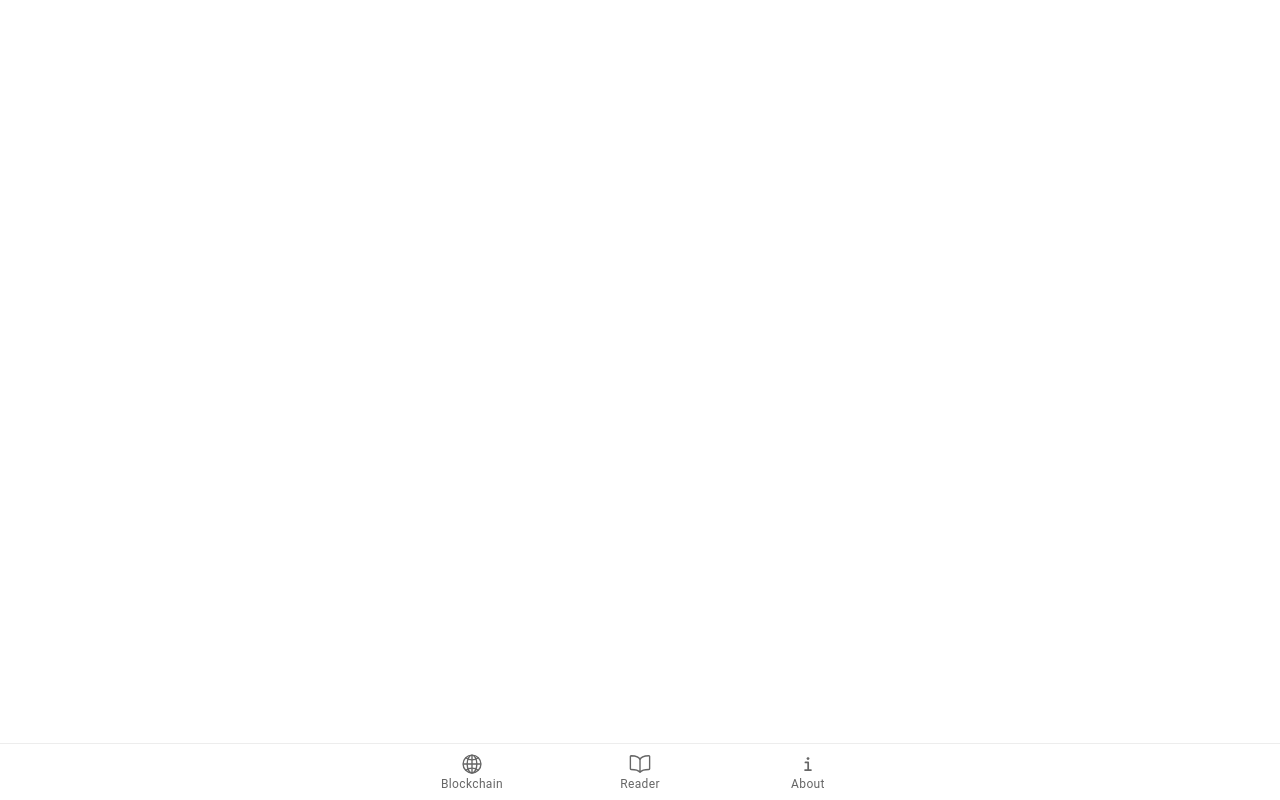
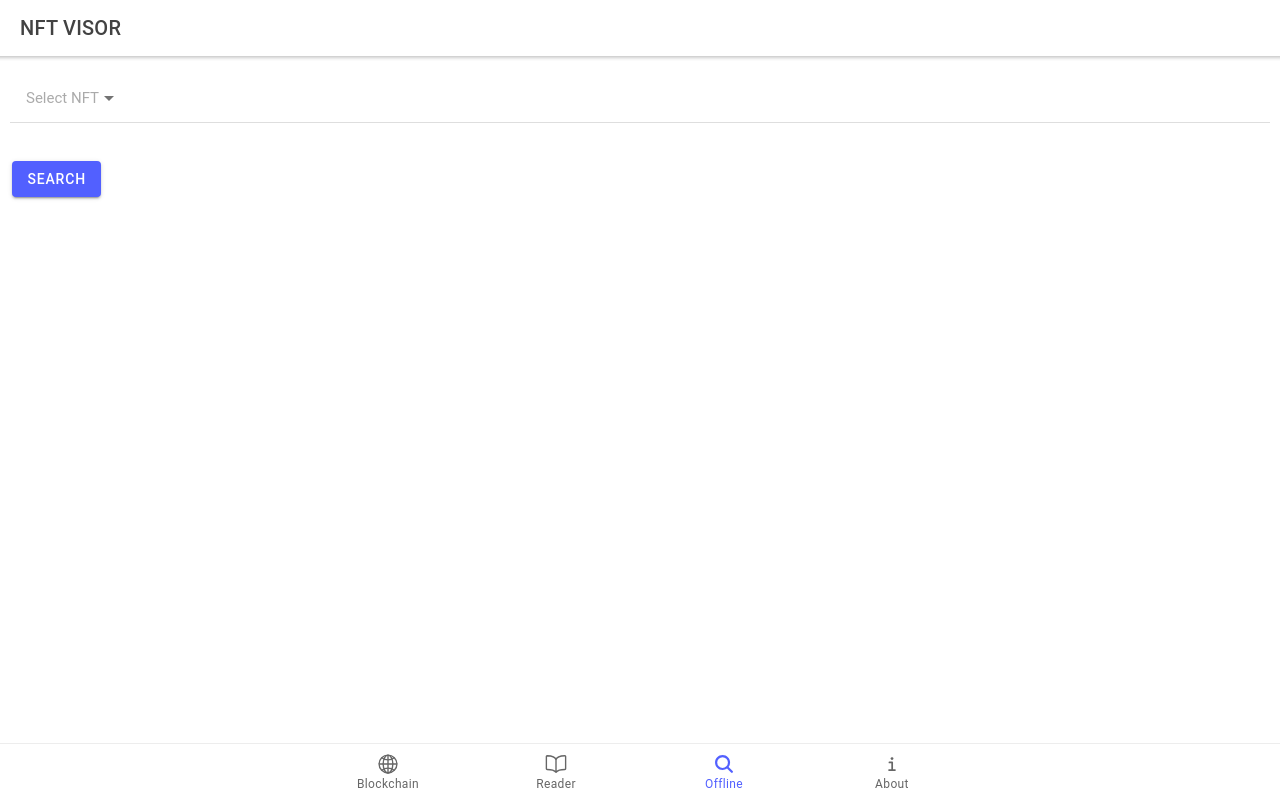
Before and after one commit to irwingtello/ionicMultichainVisor, a React (Create React App) app: page /Offline in a window 1280 px wide. Built offline with nearby package versions, Linux system fonts and the light colour scheme.

Commit message:
add offline screen

```diff
--- a/src/App.tsx
+++ b/src/App.tsx
@@ -10,11 +10,11 @@ import {
   setupIonicReact,
 } from "@ionic/react";
 import { IonReactRouter } from "@ionic/react-router";
-import { informationOutline, bookOutline, globeOutline } from "ionicons/icons";
+import { informationOutline, bookOutline, globeOutline ,search} from "ionicons/icons";
 import SelectBlockchain from "./pages/SelectBlockchain";
 import ShowNfts from "./pages/ShowNFTS";
 import About from "./pages/About";
-
+import Offline from "./pages/Offline";
 /* Core CSS required for Ionic components to work properly */
 import "@ionic/react/css/core.css";
 
@@ -50,6 +50,9 @@ const App: React.FC = () => (
           <Route path="/About">
             <About />
           </Route>
+          <Route path="/Offline">
+           <Offline/>
+          </Route>
           <Route exact path="/">
             <Redirect to="/SelectBlockchain" />
           </Route>
@@ -63,11 +66,15 @@ const App: React.FC = () => (
             <IonIcon icon={bookOutline} />
             <IonLabel>Reader</IonLabel>
           </IonTabButton>
+          <IonTabButton tab="Offline" href="/Offline">
+            <IonIcon icon={search} />
+            <IonLabel>Offline</IonLabel>
+          </IonTabButton>
           <IonTabButton tab="About" href="/About">
             <IonIcon icon={informationOutline} />
             <IonLabel>About</IonLabel>
           </IonTabButton>
-        </IonTabBar>
+          </IonTabBar>
       </IonTabs>
     </IonReactRouter>
   </IonApp>
--- a/src/pages/About.tsx
+++ b/src/pages/About.tsx
@@ -7,7 +7,7 @@ const About: React.FC = () => {
     <IonPage>
       <IonHeader>
         <IonToolbar>
-          <IonTitle>About</IonTitle>
+          <IonTitle>NFT VISOR</IonTitle>
         </IonToolbar>
       </IonHeader>
       <IonContent fullscreen>
--- /dev/null
+++ b/src/pages/Offline.css
@@ -0,0 +1,13 @@
+.row-class {
+    /*border-color: white;
+    border-width: .01em;
+    border-style: solid;
+    margin-bottom: -1px;
+    */
+    flex-direction: "row";
+}
+
+.ionSelect
+{
+    width: '50%'
+}
--- /dev/null
+++ b/src/pages/Offline.tsx
@@ -0,0 +1,56 @@
+import { IonContent, IonGrid, IonHeader, IonPage, IonTitle, IonToolbar, IonRow,IonCol,IonButton, IonList, IonItem, IonSelect, IonSelectOption } from '@ionic/react';
+
+import './About.css';
+
+const Offline: React.FC = () => {
+  return (
+    <IonPage>
+      <IonHeader>
+        <IonToolbar>
+          <IonTitle>NFT VISOR </IonTitle>
+        </IonToolbar>
+      </IonHeader>
+      <IonContent fullscreen>
+        <IonHeader collapse="condense">
+          <IonToolbar>
+            <IonTitle size="large">Offline</IonTitle>
+          </IonToolbar>
+        </IonHeader>
+      <IonGrid>
+
+      <IonRow class="row-class">
+            <IonCol class="cell-class">
+              <div className="text-lg ion-margin-bottom ion-text-justify">
+              <IonList>
+      <IonItem  style={{ fontSize: "15px" }} >
+        <IonSelect interface="popover" placeholder="Select NFT">
+          <IonSelectOption value="ETH">ETH</IonSelectOption>
+          <IonSelectOption value="Polygon">Polygon</IonSelectOption>
+          <IonSelectOption value="BNB">BNB</IonSelectOption>
+          <IonSelectOption value="Fantom">Fantom</IonSelectOption>
+          <IonSelectOption value="Avalanche">Avalanche</IonSelectOption>
+          <IonSelectOption value="POAP">POAP</IonSelectOption>
+        </IonSelect>
+      </IonItem>
+    </IonList>
+              </div>
+            </IonCol>
+          </IonRow>
+
+          <IonRow>
+            {/*Button Search */}
+            <IonCol class="cell-class cell-align cell-buttons-size ">
+              <IonButton color="primary" className="ion-activatable ripple-parent" style={{}}>
+                Search
+              </IonButton>
+
+              </IonCol>
+         </IonRow>
+
+      </IonGrid>
+      </IonContent>
+    </IonPage>
+  );
+};
+
+export default Offline;
```
